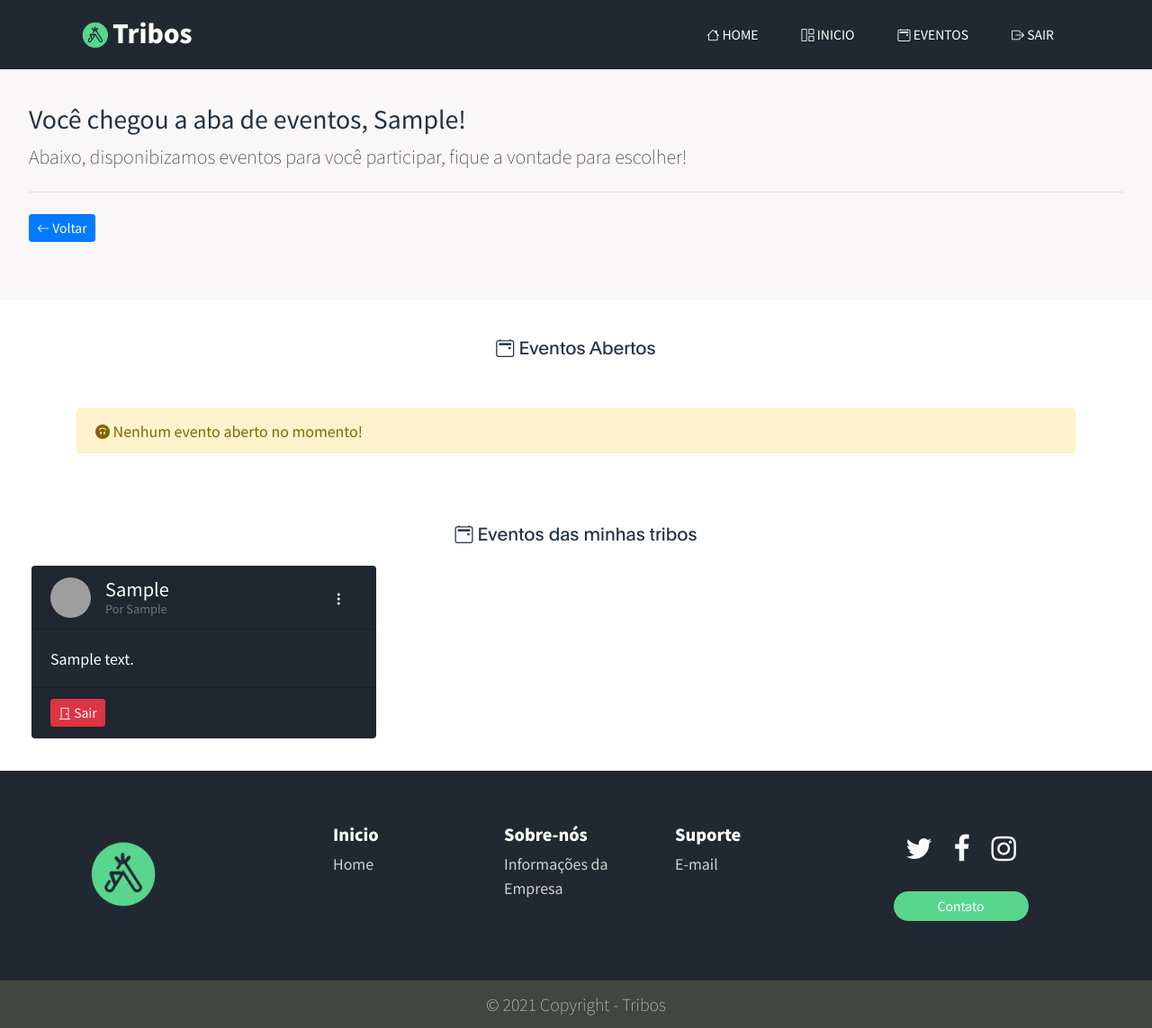
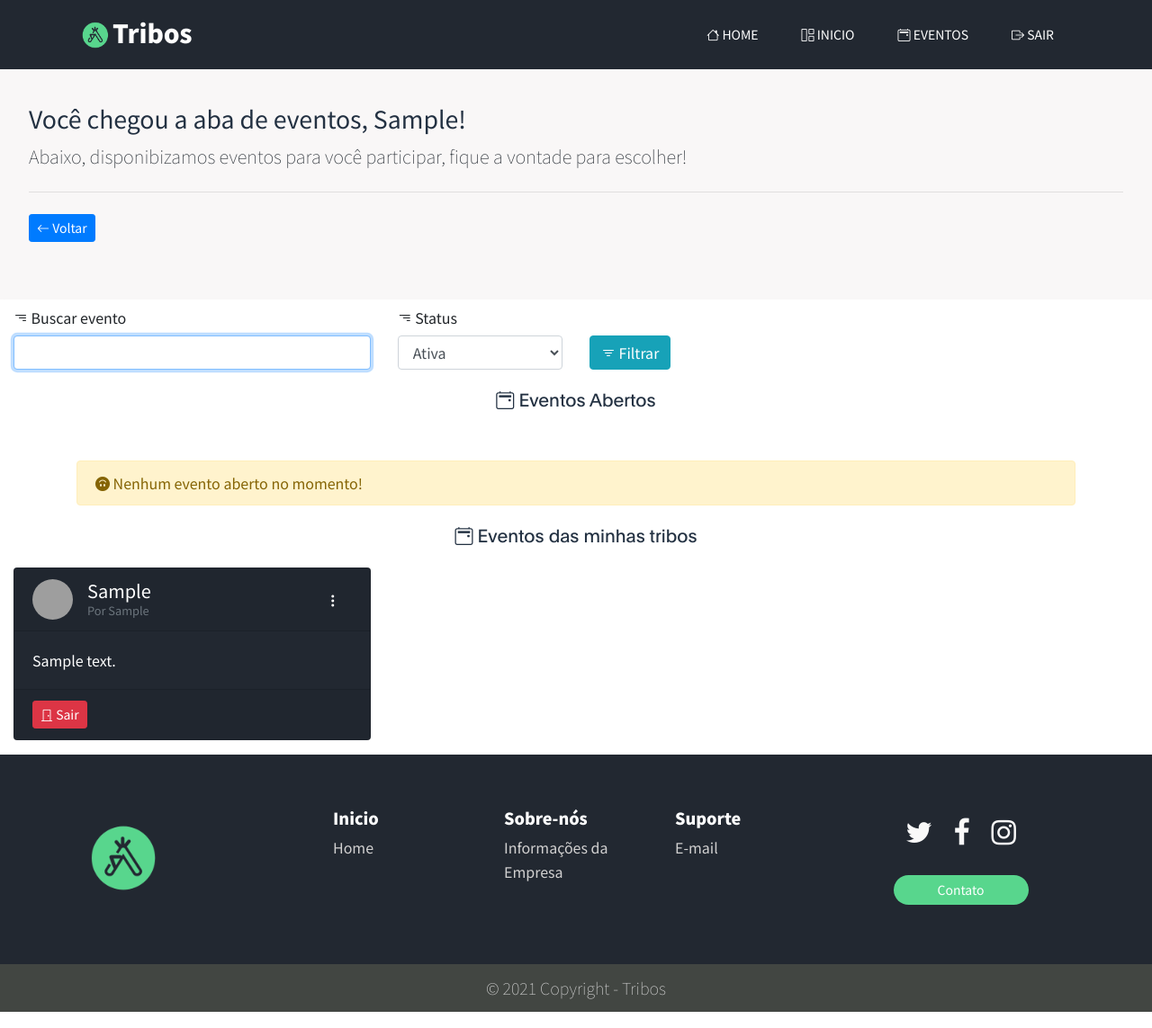
Before and after one commit to ViviFerreira/Tribos, a PHP site: page /pages/eventosAbertos.php in a window 1280 px wide. Shown: the whole page at 90% size. Run offline with PHP 8.4, Linux system fonts and the light colour scheme; the visitor is signed in with stand-in values (Sample User, id 1); tables that the repository leaves empty hold one stand-in row (values such as "Sample post"); some libraries are stand-ins or nearby versions; grey boxes are pictures that could not be loaded.

Commit message:
Filtros em eventos

```diff
--- a/app/Db/Database.php
+++ b/app/Db/Database.php
@@ -58,7 +58,7 @@ class Database{
   private function setConnection(){
     try{
       $this->connection = new PDO('mysql:host='.self::HOST.';dbname='.self::NAME,self::USER,self::PASS);
-      $this->connection->setAttribute(PDO::ATTR_ERRMODE,PDO::ERRMODE_EXCEPTION);
+      $this->connection->setAttribute(PDO::ATTR_ERRMODE, PDO::ERRMODE_EXCEPTION);
     }catch(PDOException $e){
       die('ERROR: '.$e->getMessage());
     }
--- a/app/Db/dbtribos.sql
+++ b/app/Db/dbtribos.sql
@@ -1,5 +1,5 @@
 -- MySQL Script generated by MySQL Workbench
--- Fri Apr 30 22:05:48 2021
+-- Mon May 24 20:49:53 2021
 -- Model: New Model    Version: 1.0
 -- MySQL Workbench Forward Engineering
 
@@ -37,6 +37,7 @@ CREATE TABLE IF NOT EXISTS `dbTribos`.`Grupo` (
   `idGrupo` INT NOT NULL AUTO_INCREMENT,
   `nmGrupo` VARCHAR(45) NOT NULL,
   `descGrupo` VARCHAR(200) NULL,
+  `flAtivo` ENUM('s', 'n') NULL DEFAULT 's',
   `idUsuarioCriou` INT NOT NULL,
   PRIMARY KEY (`idGrupo`),
   UNIQUE INDEX `nmGrupo_UNIQUE` (`nmGrupo` ASC),
@@ -47,6 +48,7 @@ CREATE TABLE IF NOT EXISTS `dbTribos`.`Grupo` (
     ON DELETE NO ACTION
     ON UPDATE NO ACTION)
 ENGINE = InnoDB;
+
 
 
 -- -----------------------------------------------------
@@ -86,6 +88,7 @@ CREATE TABLE IF NOT EXISTS `dbTribos`.`Evento` (
   `flEventoPrivado` ENUM('s', 'n') NULL,
   `localEvento` VARCHAR(200) NOT NULL,
   `numLocalEvento` INT NOT NULL,
+  `flAtivo` ENUM('s', 'n') NULL DEFAULT 's',
   `idGrupoCriou` INT NOT NULL,
   PRIMARY KEY (`idEvento`),
   INDEX `fk_Evento_Grupo1_idx` (`idGrupoCriou` ASC),
--- a/app/Entity/Evento.php
+++ b/app/Entity/Evento.php
@@ -73,7 +73,7 @@ class Evento{
     return (new Database($this->table))->delete('idEvento = '.$this->idEvento);
   }
 
-   /**
+  /**
    * Método responsável por inativar/fechar um evento
    */
 
@@ -96,6 +96,17 @@ class Evento{
   }
 
   /**
+   * Método responsável por obter a quantidade de eventos do banco da dados
+   * @param  string $where
+   * @return integer
+   */
+  public function getQntEventos($where = null){
+    return (new Database($this->table))->select($where, null, null, null,'COUNT(*) as qtdEventos')
+                                  ->fetchObject()
+                                  ->qtdEventos;
+  }
+
+  /**
    * Método responsável por buscar um evento no banco de dados
    * @param  integer $id
    * @return Evento
--- a/assets/css/style_main.css
+++ b/assets/css/style_main.css
@@ -55,12 +55,7 @@ body{
 .buttons{
     margin-top: 1em;
 }
-.eventos-publicos,
-.eventos-privados{
-	width: 100%;
-	padding: 20px;
-	/* background-color: #f9f7f7; */
-}
+
 .table-evento{
 	margin-top: 8em;
 	margin-bottom: 2em;
@@ -133,8 +128,4 @@ body{
 	.line{
 		width: 100%;
 	}
-	.eventos-publicos,
-	.eventos-privados{
-		padding: 0;
-	}
 }
--- a/includes/listEventoPrivado.php
+++ b/includes/listEventoPrivado.php
@@ -16,7 +16,7 @@
     switch ($_GET['status']) {
       case 'success':
         $mensagem = '
-              <div class="container">
+              <div class="container mt-2">
                 <div class="alert alert-success alert-dismissible fade show" role="alert"><i class="bi bi-check-square-fill"></i> Pronto! Ação realizada com sucesso
                 </div>
               </div>
@@ -24,7 +24,7 @@
         break;
       case 'error':
         $mensagem = '
-              <div class="container">
+              <div class="container mt-2">
                 <div class="alert alert-danger alert-dismissible fade show" role="alert"><i class="bi bi-exclamation-triangle"></i> Ops! Erro ao executar ação
                 </div>
               </div>
@@ -35,7 +35,8 @@
   $resultados = '';
   $opcoesUsuarioAdmin = '';
   ?>
-  <div class="eventos-privados">
+
+  <div class="eventos">
       <h4 class="title-tribos"><i class="bi bi-calendar2-event"></i> Eventos das minhas tribos</h4>
       <div class="container-fluid gedf-wrapper mb-3">
         <div class="row">
@@ -68,16 +69,30 @@
           $parts = count($usuariosEventoSetado);
           // Se o usuario logado já participa do evento aparece botão para sair, se não para participar (se o evento não estiver lotado)
           if(!empty($eventoUserLogado)){
-            $resultados .= ' <a href="../pages/sairEvento.php?id='.$evento->idEvento.'" class="btn btn-danger btn-sm">
+            $resultados = ' <a href="../pages/sairEvento.php?id='.$evento->idEvento.'" class="btn btn-danger btn-sm">
                               <i class="bi bi-door-closed"></i> Sair
                             </a>';
           }elseif($parts < $qtPartsEventoSetado){
-            $resultados .= ' <a href="../pages/participarEvento.php?id='.$evento->idEvento.'" class="btn btn-success btn-sm"><i class="bi bi-door-open"></i>
+            $resultados = ' <a href="../pages/participarEvento.php?id='.$evento->idEvento.'" class="btn btn-success btn-sm"><i class="bi bi-door-open"></i>
                                 Participar
                               </a>';
           }else{
-            $resultados .='<a href="#" class="btn btn-success btn-sm disabled" tabindex="-1" role="button" aria-disabled="true">Participar</a>';
+            $resultados ='<a href="#" class="btn btn-success btn-sm disabled" tabindex="-1" role="button" aria-disabled="true">Participar</a>';
           }
+    //GETS
+    unset($_GET['status']);
+    unset($_GET['pagina']);
+    $gets = http_build_query($_GET);
+
+    //PAGINAÇÃO
+    $paginacao =  '';
+    $paginas = $obPagination->getPages();
+    foreach ($paginas as $key => $pagina) {
+      $class = $pagina['atual'] ? 'btn-primary' : 'btn-dark';
+      $paginacao .= '<a href="?pagina='.$pagina['pagina'].'&'.$gets.'">
+                        <button type="button" class="btn '.$class.'">'.$pagina['pagina'].'</button>
+                    </a>';
+    }
 
     ?>
       <div class="col-md-4 gedf-main mt-3">
@@ -140,4 +155,6 @@
       </div>'
                                                                 : null;
     ?>
-</div>
+  <section class="ml-3 mt-3 mb-3">
+    <?=$paginacao ?? ''?>
+  </section>
--- a/includes/listEventoPublico.php
+++ b/includes/listEventoPublico.php
@@ -16,7 +16,7 @@
     switch ($_GET['status']) {
       case 'success':
         $mensagem = '
-              <div class="container">
+              <div class="container mt-5">
                 <div class="alert alert-success alert-dismissible fade show" role="alert"><i class="bi bi-check-square-fill"></i> Pronto! Ação realizada com sucesso
                 </div>
               </div>
@@ -24,7 +24,7 @@
         break;
       case 'error':
         $mensagem = '
-              <div class="container">
+              <div class="container mt-5">
                 <div class="alert alert-danger alert-dismissible fade show" role="alert"><i class="bi bi-exclamation-triangle"></i> Ops! Erro ao executar ação
                 </div>
               </div>
@@ -35,7 +35,32 @@
   $resultados = '';
   $opcoesUsuarioAdmin = '';
   ?>
-  <div class="eventos-publicos">
+  <!-- Filtros -->
+  <section class="">
+    <form method="get">
+      <div class="row mx-auto">
+        <div class="col-md-4 mt-2">
+          <label><i class="bi bi-filter-right"></i> Buscar evento</label>
+          <input type="text" name="busca" class="form-control" value="<?=$busca?>" autocomplete="off" autofocus>
+        </div>
+
+        <div class="col-md-2 mt-2">
+          <label><i class="bi bi-filter-right"></i> Status</label>
+          <select name="filtroStatus" class="form-control">
+            <option value="s" <?=$filtroStatus == 's'? 'selected' : ''?>>Ativa</option>
+            <option value="n" <?=$filtroStatus == 'n'? 'selected' : ''?>>Inativa</option>
+            <option value="">Todas</option>
+          </select>
+        </div>
+
+        <div class="col-md-4 d-flex align-items-end mt-3">
+          <button type="submit" class="btn btn-info"><i class="bi bi-filter"></i> Filtrar</button>
+        </div>
+      </div>
+    </form>
+  </section>
+
+  <div class="eventos">
     <?=$mensagem?>
     <h4 class="title-tribos"><i class="bi bi-calendar2-event"></i> Eventos Abertos</h4>
     <div class="container-fluid gedf-wrapper">
@@ -75,7 +100,6 @@
         }else{
           $resultados ='<a href="#" class="btn btn-success btn-sm disabled" tabindex="-1" role="button" aria-disabled="true">Participar</a>';
         }
-
   ?>
     <div class="col-md-4 gedf-main mt-3">
                 <div class="card gedf-card">
--- a/pages/eventosAbertos.php
+++ b/pages/eventosAbertos.php
@@ -4,6 +4,8 @@
   use \App\Entity\Grupo;
   use \App\Entity\Evento;
   use \App\Entity\Usuario;
+  use \App\Db\Pagination;
+
   $obUser = new Usuario;
   $obGrupo = new Grupo;
   $obEvento = new Evento;
@@ -15,7 +17,35 @@
     $userLogado = $obUser->getUsuario($_SESSION['idUsuario']);
     $nmUsuario = $userLogado->nmUsuario;
   }
-  $eventos = $obEvento->getEventos();
+
+  //BUSCA
+  $busca = filter_input(INPUT_GET, 'busca', FILTER_SANITIZE_STRING);
+
+  //FILTRO STATUS
+  $filtroStatus = filter_input(INPUT_GET, 'filtroStatus', FILTER_SANITIZE_STRING);
+
+  $filtroStatus = in_array($filtroStatus,['s','n']) ? $filtroStatus : '';
+
+  //CONDIÇÕES SQL
+  $condicoes = [
+    strlen($busca) ? 'nmEvento LIKE "%'.str_replace(' ','%',$busca).'%"' : null
+    ,strlen($filtroStatus) ? 'flAtivo = "'.$filtroStatus.'"' : null
+  ];
+
+  //REMOVE POSIÇÕES VAZIAS
+  $condicoes = array_filter($condicoes);
+
+  //CLÁUSULA WHERE
+  $where = implode(' AND ',$condicoes);
+
+  //QUANTIDADE TOTAL DE EVENTOS
+  $qntEventos = $obEvento->getQntEventos($where);
+
+  //PAGINAÇÃO
+  $obPagination = new Pagination($qntEventos, $_GET['pagina'] ?? 1, 6);
+  $limit = $obPagination->getLimit();
+
+  $eventos = $obEvento->getEventos($where, null, null, $limit);
   ?>
   <section class="dash">
     <div class="jumbotron dash">
--- a/pages/inicio.php
+++ b/pages/inicio.php
@@ -90,10 +90,10 @@
   </section>
   <section class="tribos">
     <h4 class="title-tribos"><i class="bi bi-people"></i> Tribos</h4>
-    <?=$result?>
-      <?php
+    <?php
         require_once '../includes/listGrupo.php';
-      ?>
+    ?>
+        <?=$result?>
   </section>
   <?php
     require_once '../includes/footer.php';
```
Also changed, not shown: includes/listGrupo.php (+0 -9 lines).
